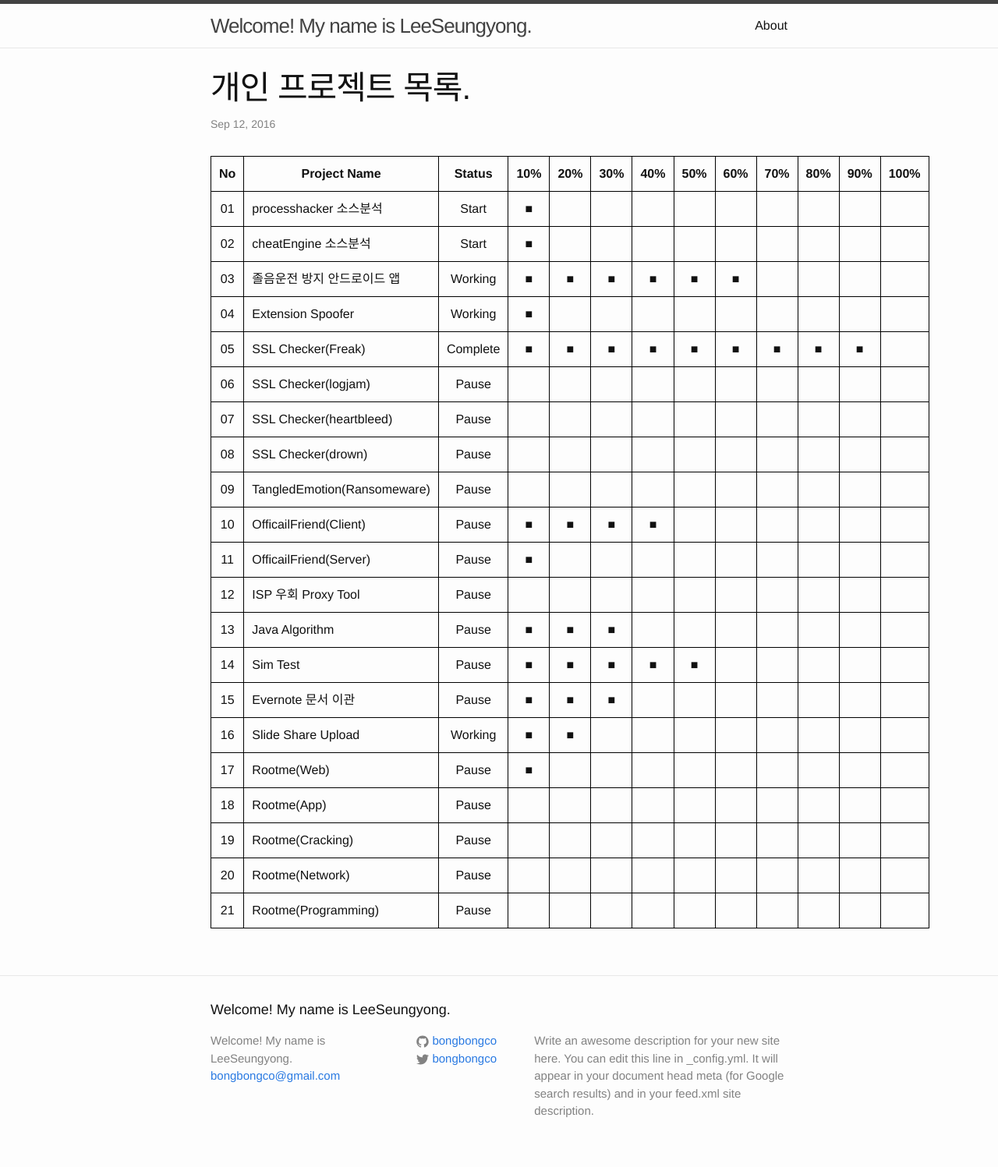
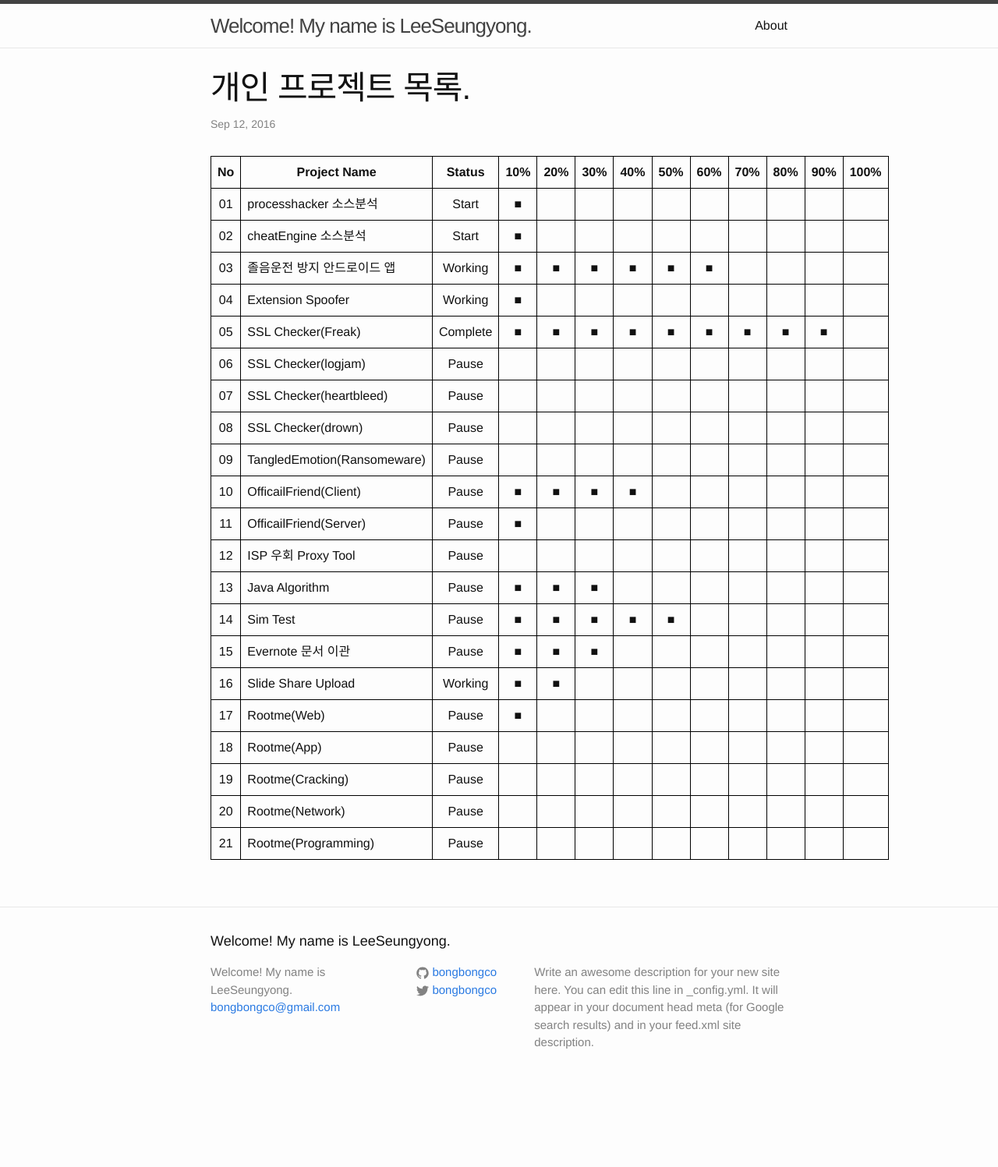
Before and after one commit to LktProgrammer/bongbongco.github.io, a Jekyll site: the page built from _posts/2016-09-12-GarbageTask.markdown, in a window 1280 px wide. Shown: the whole page at 78% size. Built offline with Jekyll 4.4.1, drawn with Linux system fonts in a browser that asks for light colours; after the commit the page ends 1409 px from its top, so only the background shows below that.

Commit message:
Update _layout.scss

```diff
--- a/_sass/_layout.scss
+++ b/_sass/_layout.scss
@@ -197,17 +197,17 @@
 table{
     border-collapse: collapse;
     border-spacing: 0;
-    padding: 10px;
+    padding: 8px;
     border:1px solid #000000;
 }
 
 th{
-    padding: 10px;
+    padding: 8px;
     border:1px solid #000000;
 }
 
 td{
-    padding: 10px;
+    padding: 8px;
     border:1px solid #000000;
 }
 
```
